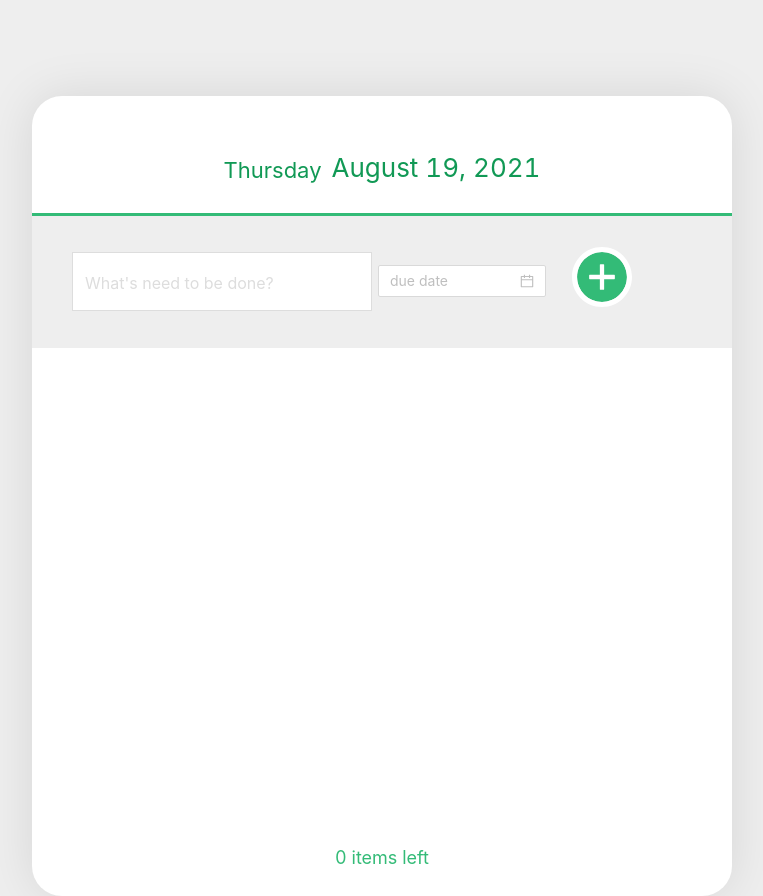
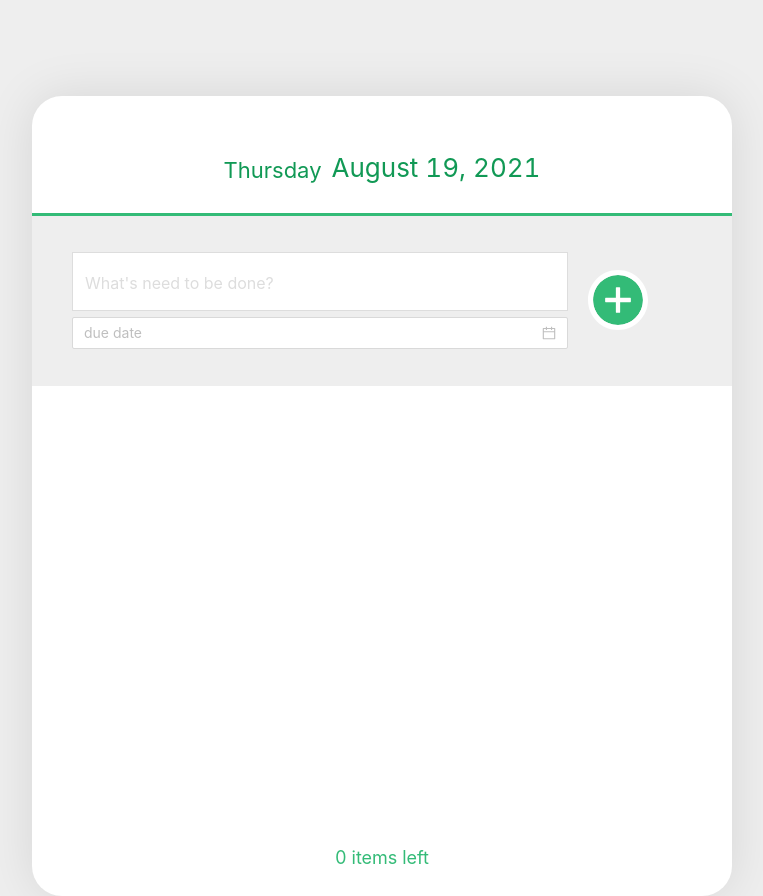
Before and after one commit to psy-g/solarconnect-assignment1, a React (Create React App) app: page / in a window 1280 px wide. Shown: the whole page, without its empty margins (258-1021 px from the left). Built offline with nearby package versions, Linux system fonts and the light colour scheme.

Commit message:
refactor : 리팩토링

```diff
--- a/src/components/common/Alert.tsx
+++ b/src/components/common/Alert.tsx
@@ -4,7 +4,7 @@ export const useAlert = () => {
     const warning = (type: string) => {
         Modal.warning({
             title: '오류',
-            content: type === 'text' ? ('할 일을 입력하여 주시기 바랍니다.') : ('목표일을 입력하여 주시기 바랍니다.'),
+            content: type === 'text' ? ('할 일을 입력하여 주시기 바랍니다.') : ('목표 일을 입력하여 주시기 바랍니다.'),
         })
     }
 
--- /dev/null
+++ b/src/components/common/Timer.tsx
@@ -0,0 +1,50 @@
+export const useTimer = () => {
+    const week = [
+        "Sunday",
+        "Monday",
+        "Tuesday",
+        "Wednesday",
+        "Thursday",
+        "Friday",
+        "Saturday",
+      ];
+
+      const month = [
+        "January",
+        "February",
+        "March",
+        "April",
+        "May",
+        "June",
+        "July",
+        "August",
+        "September",
+        "October",
+        "November",
+        "December",
+      ];
+
+    const currentTimer = new Date();
+
+    const dayTimer = () => {
+        const dayString = week[currentTimer.getDay()];
+
+        return dayString;
+    }
+
+    const dateTimer = () => {
+        const dateString = `
+        ${month[currentTimer.getMonth()]}
+        ${currentTimer.getDate()},
+        ${currentTimer.getFullYear()}
+        `;
+
+        return dateString;
+    }
+
+    return {
+        currentTimer,
+        dayTimer,
+        dateTimer,
+    }
+}
--- a/src/components/todo/template/create/TodoCreate.tsx
+++ b/src/components/todo/template/create/TodoCreate.tsx
@@ -1,13 +1,10 @@
 import React, { useState } from "react";
 import styled from "styled-components";
 import { PlusCircleOutlined } from "@ant-design/icons";
-
-//
-import { DatePicker, Space } from 'antd';
-import { useAlert } from "components/common/Alert";
-//
+import { DatePicker } from 'antd';
 
 import { Itodo } from "components/todo/TodoService";
+import { useAlert } from "components/common/Alert";
 
 const CircleButton = styled.button<{ open: boolean }>`
   background: #33bb77;
@@ -34,18 +31,19 @@ const InsertFormPositioner = styled.div`
 
 const InsertForm = styled.form`
   display: flex;
+  align-items: center;
   background: #eeeeee;
   padding-left: 40px;
   padding-top: 36px;
-  padding-right: 60px;
+  padding-right: 40px;
   padding-bottom: 36px;
 `;
 
 const Input = styled.input`
   padding: 12px;
   border: 1px solid #dddddd;
-  /* width: 100%; */
-  width: 50%;
+  width: 100%;
+  /* width: 50%; */
   outline: none;
   font-size: 21px;
   box-sizing: border-box;
@@ -56,12 +54,20 @@ const Input = styled.input`
   }
 `;
 
-//
-const StyledDueDateWrapper = styled(Space)`
-  padding: 6px;
-  width: 30%;
+const InputPickerWrapper = styled.div`
+  display: flex;
+  flex-direction: column;
+  width: 80%;
 `
-//
+
+const StyledDatePicker = styled(DatePicker)`
+  margin-top: 6px;
+  div {
+    input {
+    color: #119955;
+    }
+  }
+`
 
 interface TodoCreateProps {
   nextId: number;
@@ -76,23 +82,19 @@ const TodoCreate = ({
 }: TodoCreateProps) => {
   const [open, setOpen] = useState(false);
   const [value, setValue] = useState("");
+  const [date, setDate] = useState('');
+    const { warning } = useAlert();
 
-  //
-  const { warning } = useAlert();
-  const [date, setDate] = useState('');
   const handleDate = (value: any, dateString: any) =>
     setDate(dateString)
-  //
 
   const handleToggle = () => setOpen(!open);
   const handleChange = (e: React.ChangeEvent<HTMLInputElement>) =>
     setValue(e.target.value);
 
-
   const handleSubmit = (e: React.FormEvent<HTMLFormElement>) => {
     e.preventDefault(); // 새로고침 방지
 
-    //
     if(value.length === 0) {
       warning('text');
     }
@@ -100,8 +102,6 @@ const TodoCreate = ({
       warning('date');
     }
     if(date.length > 0 && value.length > 0) {
-    //
-
       createTodo({
         id: nextId,
         text: value,
@@ -119,20 +119,18 @@ const TodoCreate = ({
     <>
       <InsertFormPositioner>
         <InsertForm onSubmit={handleSubmit}>
+          <InputPickerWrapper>
           <Input
             autoFocus
             placeholder="What's need to be done?"
             onChange={handleChange}
             value={value}
           />
-
-          <StyledDueDateWrapper>
-            <DatePicker
+            <StyledDatePicker
             placeholder="due date"
             onChange={handleDate}
             />
-          </StyledDueDateWrapper>
-
+          </InputPickerWrapper>
           <CircleButton onClick={handleToggle} open={open}>
             <PlusCircleOutlined />
           </CircleButton>
--- a/src/components/todo/template/head/TodoHead.tsx
+++ b/src/components/todo/template/head/TodoHead.tsx
@@ -1,5 +1,7 @@
 import React from "react";
 import styled from "styled-components";
+
+import { useTimer } from "components/common/Timer";
 
 const TodoHeadBlock = styled.div`
   display: flex;
@@ -22,39 +24,9 @@ const DayText = styled.div`
 `;
 
 const TodoHead = () => {
-  //@TODO 현재 시간을 표시해야합니다.
-  // const dayString = "Tuesday";
-  // const dateString = "July 20, 2021";
-  const week = [
-    "Sunday",
-    "Monday",
-    "Tuesday",
-    "Wednesday",
-    "Thursday",
-    "Friday",
-    "Saturday",
-  ];
-
-  const month = [
-    "January",
-    "February",
-    "March",
-    "April",
-    "May",
-    "June",
-    "July",
-    "August",
-    "September",
-    "October",
-    "November",
-    "December",
-  ];
-
-  const time = new Date();
-  const dayString = week[time.getDay()];
-  const dateString = `${
-    month[time.getMonth()]
-  } ${time.getDate()}, ${time.getFullYear()}`;
+  const { dayTimer, dateTimer } = useTimer();
+  const dayString = dayTimer();
+  const dateString = dateTimer();
 
   return (
     <TodoHeadBlock>
--- a/src/components/todo/template/list/item/TodoItem.tsx
+++ b/src/components/todo/template/list/item/TodoItem.tsx
@@ -3,7 +3,6 @@ import styled, { css } from "styled-components";
 import { CheckOutlined, DeleteOutlined } from "@ant-design/icons";
 
 import { Itodo } from "components/todo/TodoService";
-
 
 const Remove = styled.div`
   display: flex;
@@ -78,7 +77,6 @@ interface TodoItemProps {
 
 const TodoItem = ({ toggleTodo, removeTodo, todo }: TodoItemProps) => {
   const { id, text, duedate, done} = todo;
-  // const done = false;
   const handleToggle = () => {
     toggleTodo(id);
   };
```
